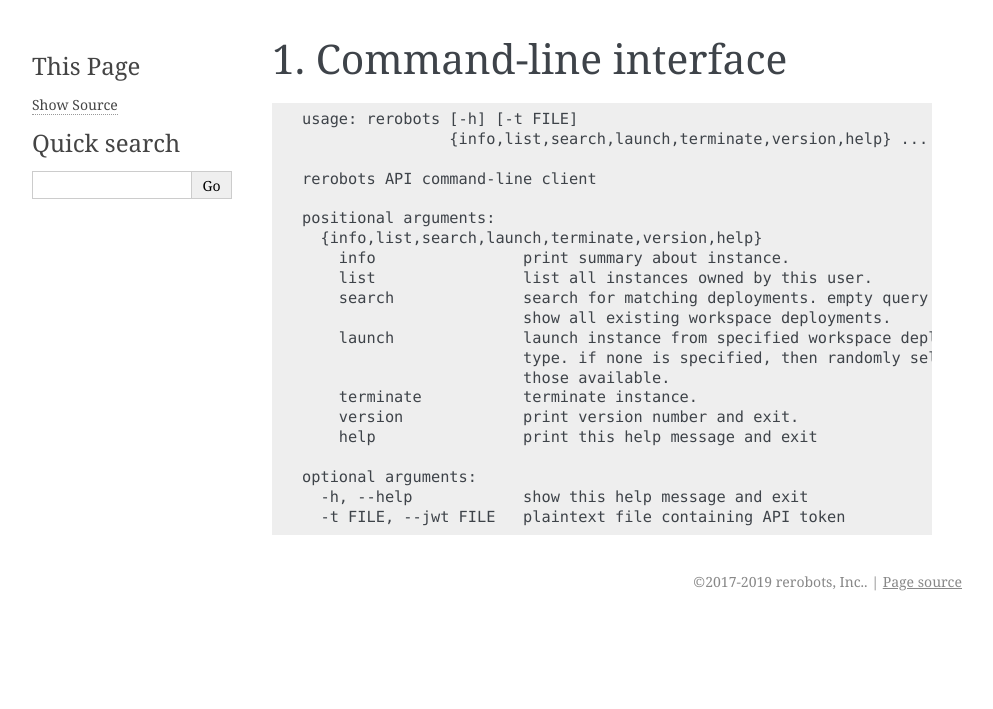
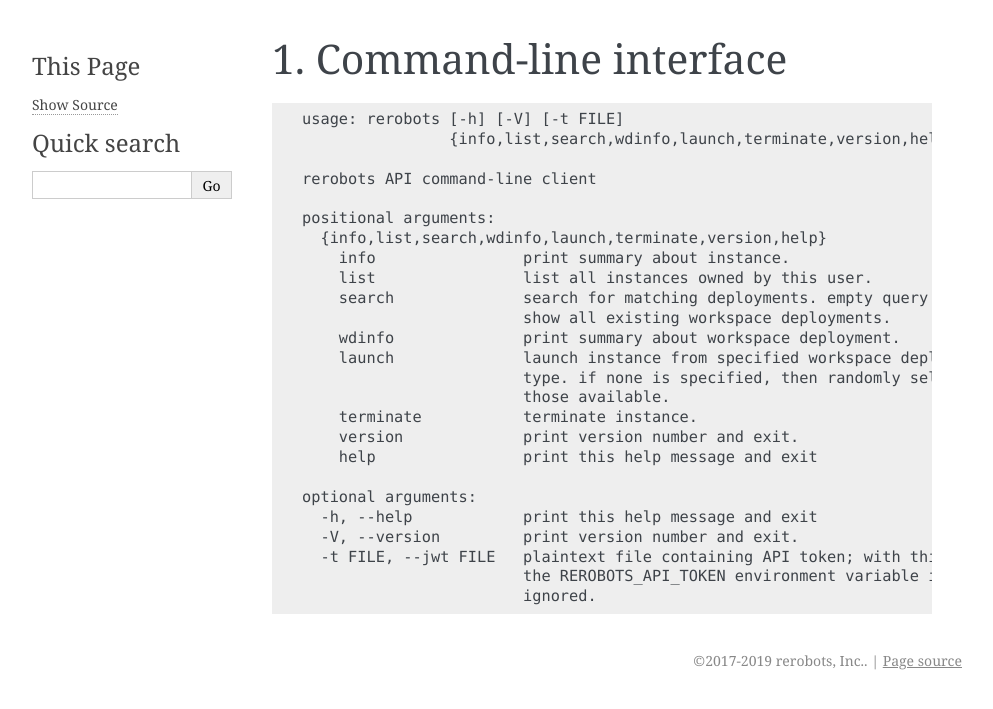
Before and after one commit to rerobots/py, a Sphinx documentation site: the page built from doc/cli.rst, in a window 1280 px wide. Shown: the top 709 px of the page, without its empty margins (148-1141 px from the left). Built offline with Sphinx 7.4.7, drawn with Linux system fonts in a browser that asks for light colours.

Commit message:
DOC: update CLI summary
[ci skip]

```diff
--- a/doc/cli.rst
+++ b/doc/cli.rst
@@ -5,17 +5,18 @@
 .. highlight:: none
 ::
 
-  usage: rerobots [-h] [-t FILE]
-		  {info,list,search,launch,terminate,version,help} ...
+  usage: rerobots [-h] [-V] [-t FILE]
+                  {info,list,search,wdinfo,launch,terminate,version,help} ...
 
   rerobots API command-line client
 
   positional arguments:
-    {info,list,search,launch,terminate,version,help}
+    {info,list,search,wdinfo,launch,terminate,version,help}
       info                print summary about instance.
       list                list all instances owned by this user.
       search              search for matching deployments. empty query implies
 			  show all existing workspace deployments.
+      wdinfo              print summary about workspace deployment.
       launch              launch instance from specified workspace deployment or
 			  type. if none is specified, then randomly select from
 			  those available.
@@ -24,5 +25,8 @@
       help                print this help message and exit
 
   optional arguments:
-    -h, --help            show this help message and exit
-    -t FILE, --jwt FILE   plaintext file containing API token
+    -h, --help            print this help message and exit
+    -V, --version         print version number and exit.
+    -t FILE, --jwt FILE   plaintext file containing API token; with this flag,
+			  the REROBOTS_API_TOKEN environment variable is
+			  ignored.
```
